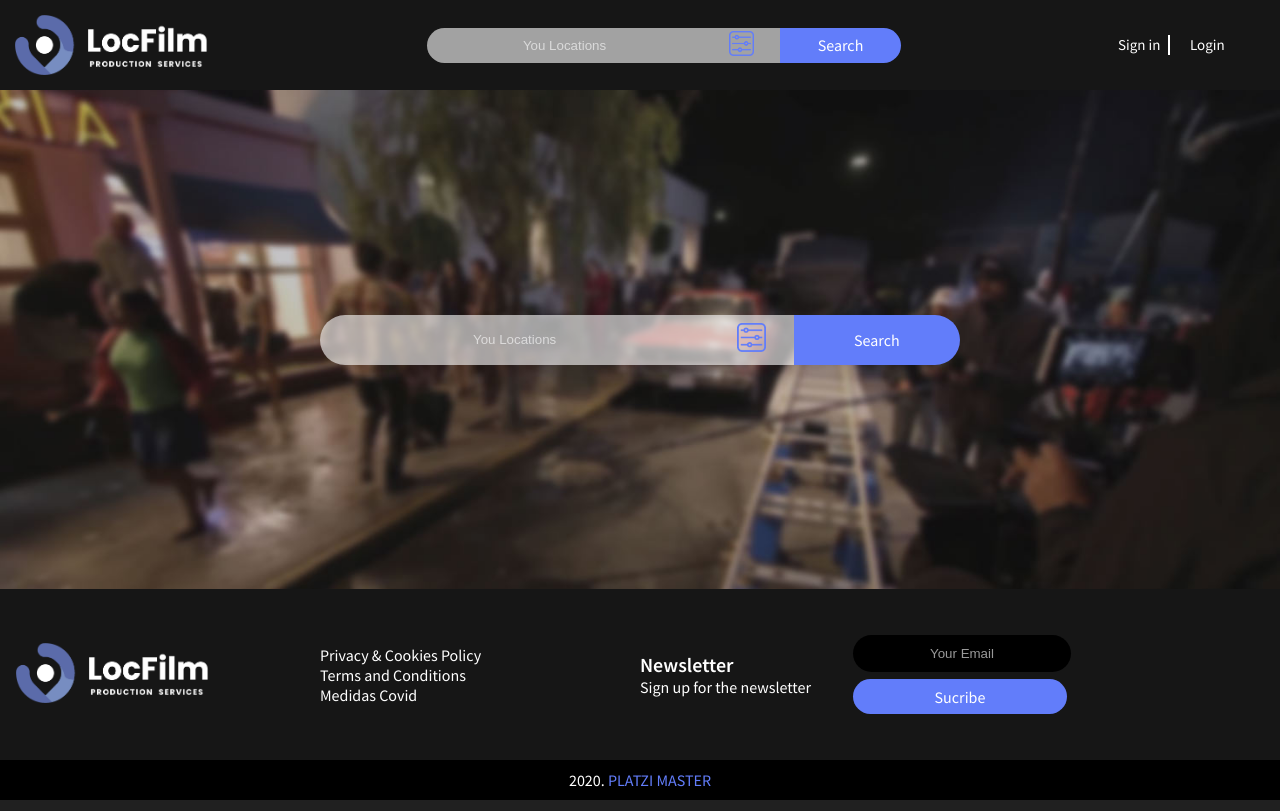
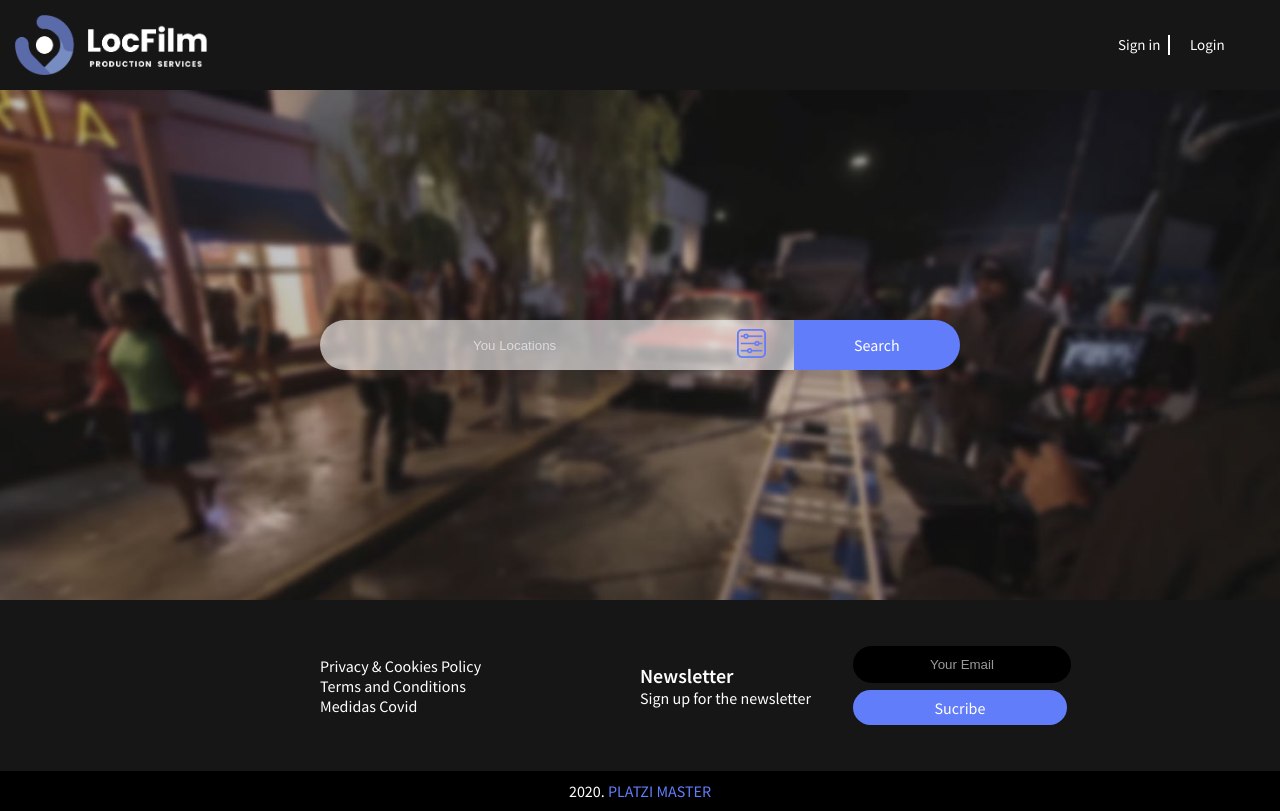
Before and after one commit to cesarp04/locfilm-frontend, a React app: page / in a window 1280 px wide. Built offline with nearby package versions, Linux system fonts and the light colour scheme.

Commit message:
remove logo of footer and resolve something bugs

```diff
--- a/src/assets/styles/components/Footer.scss
+++ b/src/assets/styles/components/Footer.scss
@@ -10,17 +10,7 @@ footer {
   height: 171px;
   background-color: $secundary-color;
 }
-.footerMain__logo {
-  grid-column-start: 1;
-  grid-column-end: 3;
-  display: flex;
-  align-items: center;
-}
-.footerMain__logo img {
-  width: 195px;
-  height: 60px;
-  margin-left: 16px;
-}
+
 .footerMain__links {
   grid-column-start: 4;
   grid-column-end: 6;
--- a/src/assets/styles/components/HomeMain.scss
+++ b/src/assets/styles/components/HomeMain.scss
@@ -2,7 +2,7 @@
 
 .containerHome {
   width: 100vw;
-  height: calc(100vh - (90px + 211px));
+  height: calc(100vh - (90px + 200px));
   background-image: url("../../static/home.jpg");
   background-size: cover;
   object-fit: cover;
--- a/src/components/Footer.jsx
+++ b/src/components/Footer.jsx
@@ -1,15 +1,9 @@
 import React from "react"
 import "../assets/styles/components/Footer.scss"
-import logo from "../assets/static/logoh.png"
 
 const Footer = () => (
   <footer>
     <section className="footerMain">
-      <figure className="footerMain__logo">
-        <a href="#">
-          <img src={logo} alt="Logo" />
-        </a>
-      </figure>
       <div className="footerMain__links">
         <a href="#">Privacy & Cookies Policy</a>
         <a href="#">Terms and Conditions</a>
--- a/src/containers/Home.jsx
+++ b/src/containers/Home.jsx
@@ -3,11 +3,10 @@ import "../assets/styles/App.scss"
 
 import Header from "../components/Header"
 import HomeMain from "../components/HomeMain"
-import Footer from "../components/Footer"
 
 const Home = () => (
   <>
-    <Header showSearch={true} showSignInLogin={true} />
+    <Header showSearch={false} showSignInLogin={true} />
     <HomeMain />
   </>
 )
```
Also changed, not shown: 1 other file (tests, documents, lock files or other folders).
